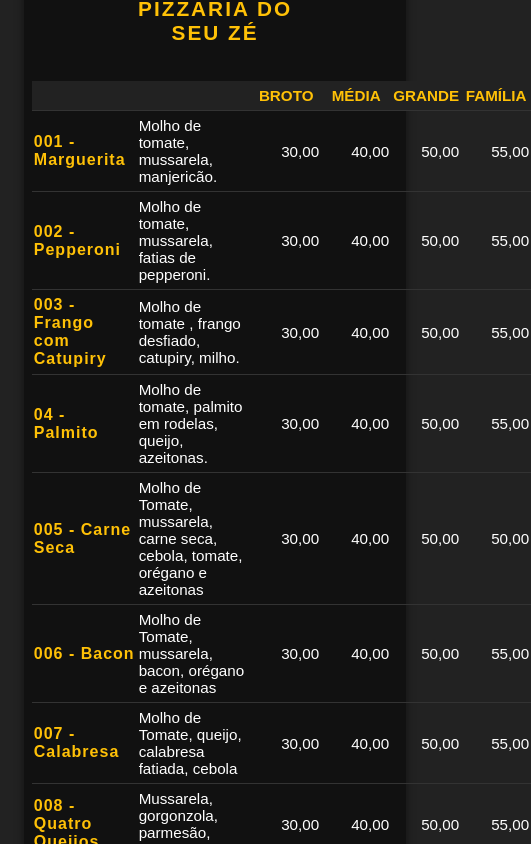
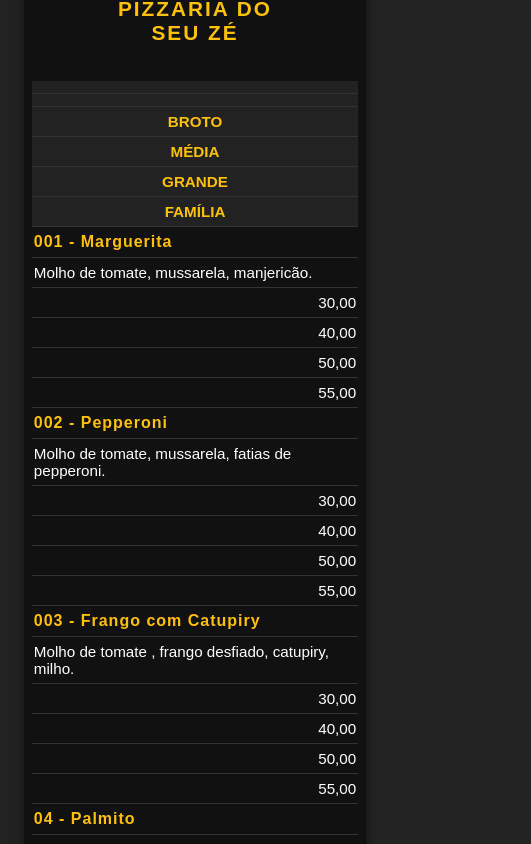
Before and after one commit to WillianPiedade08/pizzaria-tcc, a plain HTML site: page html/cardapio.html in a window 390 px wide. Shown: the part 143-987 px from the top of the page, 531 px wide, since content can reach past the window. Drawn offline with Linux system fonts and the light colour scheme.

Commit message:
atualizando o git

```diff
--- a/html/style2.css
+++ b/html/style2.css
@@ -12,7 +12,6 @@ body {
     margin: 0;
 }
 
-/* Header */
 header {
     width: 100%;
     background: #111;
@@ -57,15 +56,15 @@ header {
     color: #111;
 }
 
-/* Cardápio Container */
+
 .container {
     background-color: #111;
-    padding: 48px 40px 40px 40px; /* aumentou o padding */
+    padding: 48px 40px 40px 40px;
     border-radius: 12px;
     box-shadow: 0 0 10px rgba(0,0,0,0.5);
-    max-width: 1200px; /* aumentou o tamanho máximo */
+    max-width: 1200px;
     margin: 48px auto 0 auto;
-    font-size: 1.18rem; /* aumentou o tamanho da fonte */
+    font-size: 1.18rem;
 }
 
 .container > .containerLogo {
@@ -77,7 +76,7 @@ h1 {
     text-align: center;
     margin-bottom: 36px;
     color: #FFC107;
-    font-size: 3rem; /* aumentou o tamanho do título */
+    font-size: 3rem;
     letter-spacing: 2px;
     font-family: Arial, Helvetica, sans-serif;
     font-weight: bold;
@@ -88,11 +87,11 @@ table {
     border-collapse: collapse;
     margin-bottom: 24px;
     background: transparent;
-    font-size: 1.08rem; /* aumentou o tamanho da fonte da tabela */
+    font-size: 1.08rem;
 }
 
 th, td {
-    padding: 16px 12px; /* aumentou o padding */
+    padding: 16px 12px;
     text-align: left;
     border-bottom: 1px solid #333;
 }
@@ -136,7 +135,6 @@ td:first-child {
     color: #FFC107;
 }
 
-/* Responsividade */
 @media (max-width: 1000px) {
     .container {
         max-width: 98vw;
@@ -169,4 +167,9 @@ td:first-child {
     .pizza-name {
         font-size: 1rem;
     }
+
+    table, thead, tbody, th, td, tr {
+        font-size: 0.95rem;
+        display: block;
+    }
 }
```
Also changed, not shown: html/carrinho.html (+13 -0 lines).
